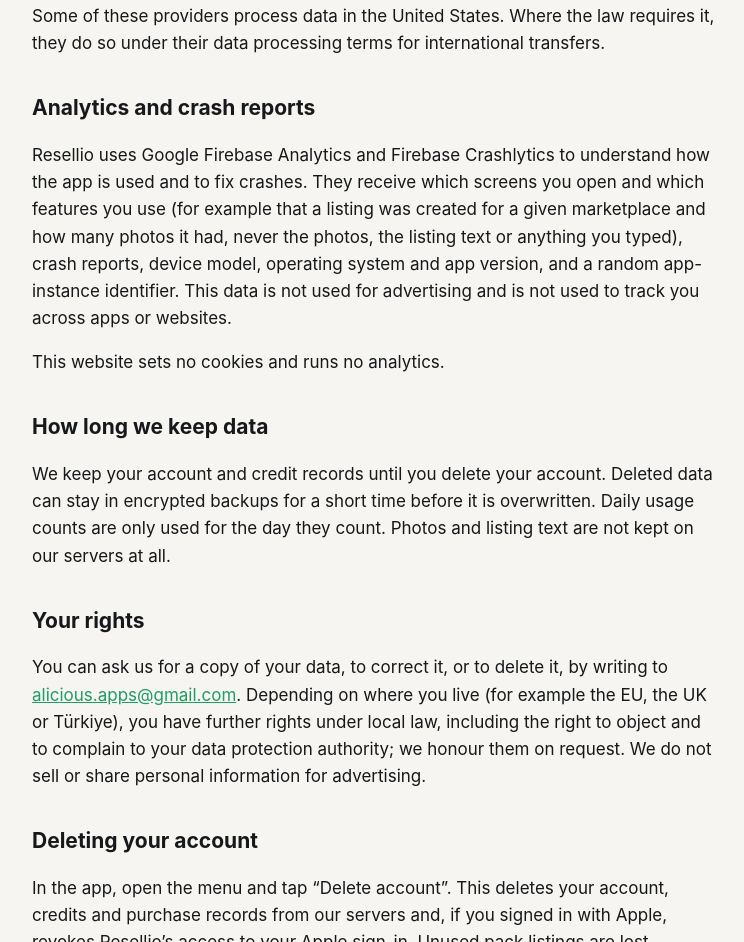
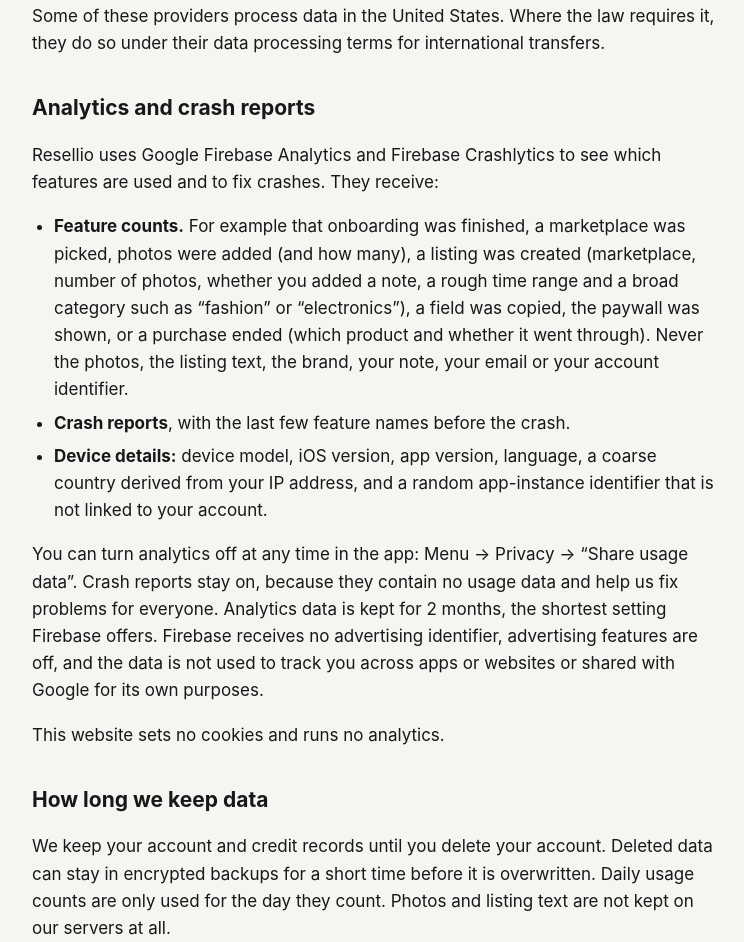
Before and after one commit to aligkts/resellio-site, a plain HTML site: page privacy/index.html in a window 1280 px wide. Shown: the part 1644-2586 px from the top of the page, without its empty margins (264-1008 px from the left). Drawn offline with Linux system fonts and the light colour scheme.

Commit message:
Privacy: analytics and crash reports section
Co-Authored-By: Claude Opus 5.5 <noreply@anthropic.com>

```diff
--- a/privacy/index.html
+++ b/privacy/index.html
@@ -68,7 +68,13 @@ footer a{color:var(--dim);margin-right:14px}
 <p>Some of these providers process data in the United States. Where the law requires it, they do so under their data processing terms for international transfers.</p>
 
 <h2>Analytics and crash reports</h2>
-<p>Resellio uses Google Firebase Analytics and Firebase Crashlytics to understand how the app is used and to fix crashes. They receive which screens you open and which features you use (for example that a listing was created for a given marketplace and how many photos it had, never the photos, the listing text or anything you typed), crash reports, device model, operating system and app version, and a random app-instance identifier. This data is not used for advertising and is not used to track you across apps or websites.</p>
+<p>Resellio uses Google Firebase Analytics and Firebase Crashlytics to see which features are used and to fix crashes. They receive:</p>
+<ul>
+<li><strong>Feature counts.</strong> For example that onboarding was finished, a marketplace was picked, photos were added (and how many), a listing was created (marketplace, number of photos, whether you added a note, a rough time range and a broad category such as “fashion” or “electronics”), a field was copied, the paywall was shown, or a purchase ended (which product and whether it went through). Never the photos, the listing text, the brand, your note, your email or your account identifier.</li>
+<li><strong>Crash reports</strong>, with the last few feature names before the crash.</li>
+<li><strong>Device details:</strong> device model, iOS version, app version, language, a coarse country derived from your IP address, and a random app-instance identifier that is not linked to your account.</li>
+</ul>
+<p>You can turn analytics off at any time in the app: Menu → Privacy → “Share usage data”. Crash reports stay on, because they contain no usage data and help us fix problems for everyone. Analytics data is kept for 2 months, the shortest setting Firebase offers. Firebase receives no advertising identifier, advertising features are off, and the data is not used to track you across apps or websites or shared with Google for its own purposes.</p>
 <p>This website sets no cookies and runs no analytics.</p>
 
 <h2>How long we keep data</h2>
```
